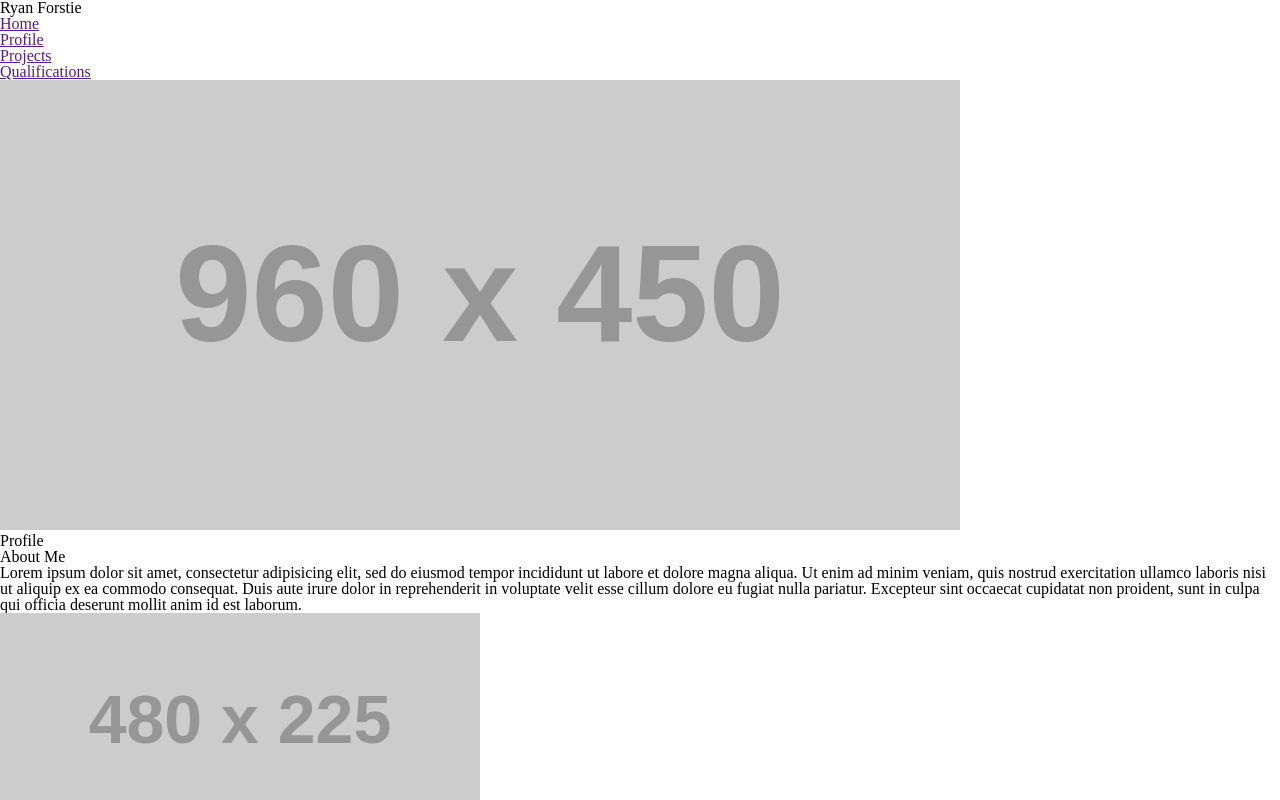
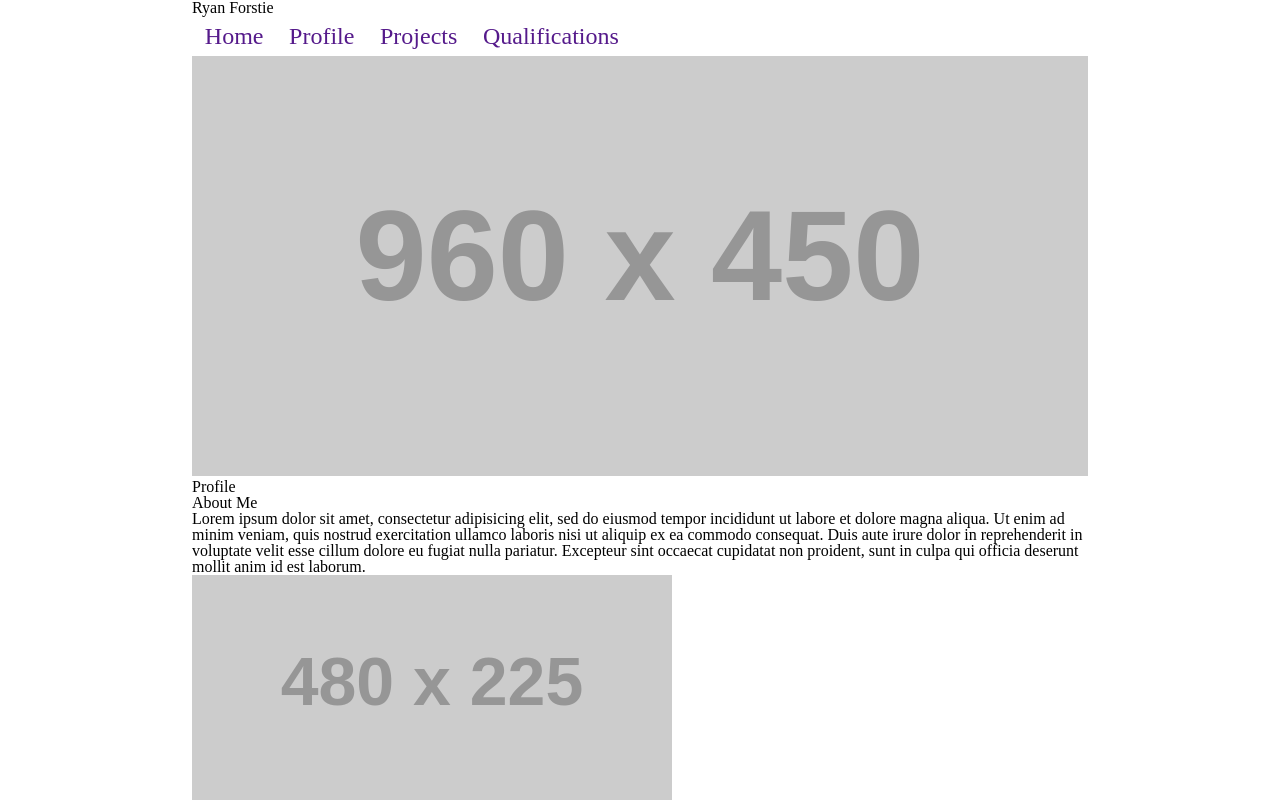
Before and after one commit to ryanforstie/portfolio, a plain HTML site: page index.html in a window 1280 px wide. Shown: the top 800 px of the page. Drawn offline with Linux system fonts and the light colour scheme; placeholder pictures from the web are drawn by us.

Commit message:
stopping css and moving to tab nav

```diff
--- /dev/null
+++ b/base.css
@@ -0,0 +1,8 @@
+body {
+  margin: 0px auto;
+  width: 70%;
+}
+
+a {
+  text-decoration: none;
+}
--- a/index.html
+++ b/index.html
@@ -6,6 +6,7 @@
   <meta name="viewport" content="width=device-width, initial-scale=1.0">
   <meta http-equiv="X-UA-Compatible" content="ie=edge">
   <link rel="stylesheet" href="reset.css">
+  <link rel="stylesheet" href="base.css">
   <link rel="stylesheet" href="modules.css">
   <title>Professional Profile</title>
 </head>
@@ -18,8 +19,8 @@
         Ryan Forstie
       </h1>
     </div>
-    <nav class="">
-      <div class=""></div>
+    <nav class="main-nav">
+      <div class="icon-menu"></div>
       <ul>
         <li><a href="" class="">Home</a></li>
         <li><a href="" class="">Profile</a></li>
--- a/modules.css
+++ b/modules.css
@@ -25,3 +25,26 @@
   .tools {
     float: right;
   }
+
+  .main-nav li {
+  margin-right: .5em;
+  font-size: 1.5em;
+  padding: .5em .2em;
+  border-bottom: 1px solid #ccc;
+}
+
+  @media only screen and (min-width: 640px) {
+    .main-nav {
+      padding: .5em;
+    }
+
+    .main-nav ul {
+      display: block;
+    }
+
+    .main-nav ul li {
+      display: inline;
+      border-bottom: none;
+    }
+
+  }
```
